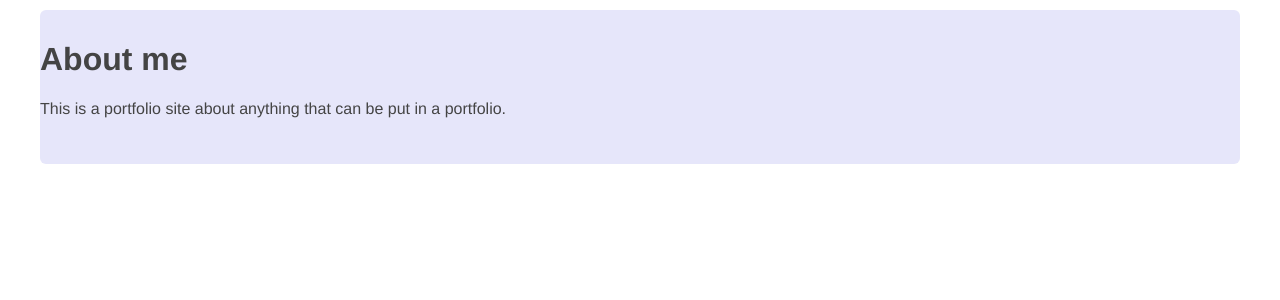
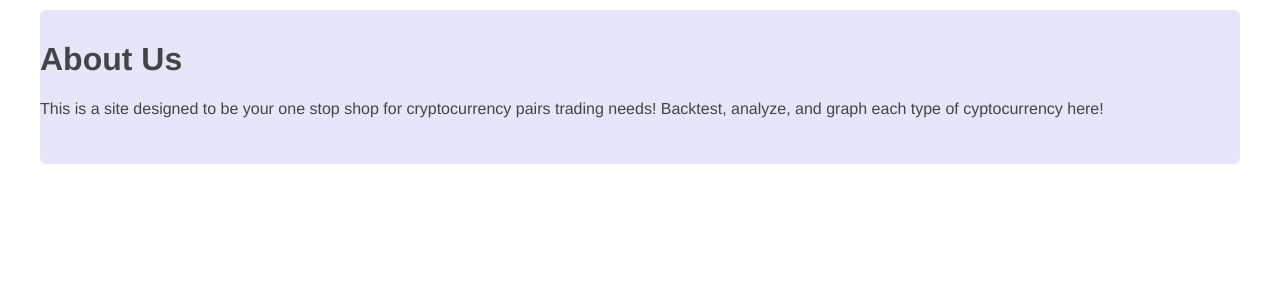
Before and after one commit to yalfan/pairs-trading-project, a Flask app: page /about/ in a window 1280 px wide. Shown: the part 35-335 px from the top of the page. Run offline with Flask 2, Linux system fonts and the light colour scheme.

Commit message:
Update about.html

```diff
--- a/templates/about.html
+++ b/templates/about.html
@@ -4,8 +4,8 @@
         {% extends "layout.html" %}
         {% block content %}
            <div class="about">
-             <h1>About me</h1>
-             <p>This is a portfolio site about anything that can be put in a portfolio.</p>
+             <h1>About Us</h1>
+             <p>This is a site designed to be your one stop shop for cryptocurrency pairs trading needs! Backtest, analyze, and graph each type of cyptocurrency here!</p>
            </div>
         {% endblock %}
     </body>
```
